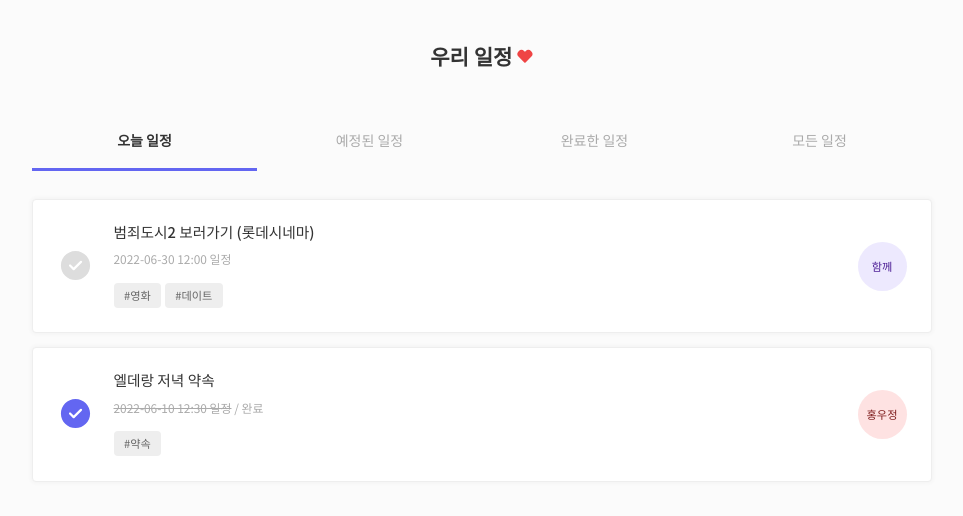
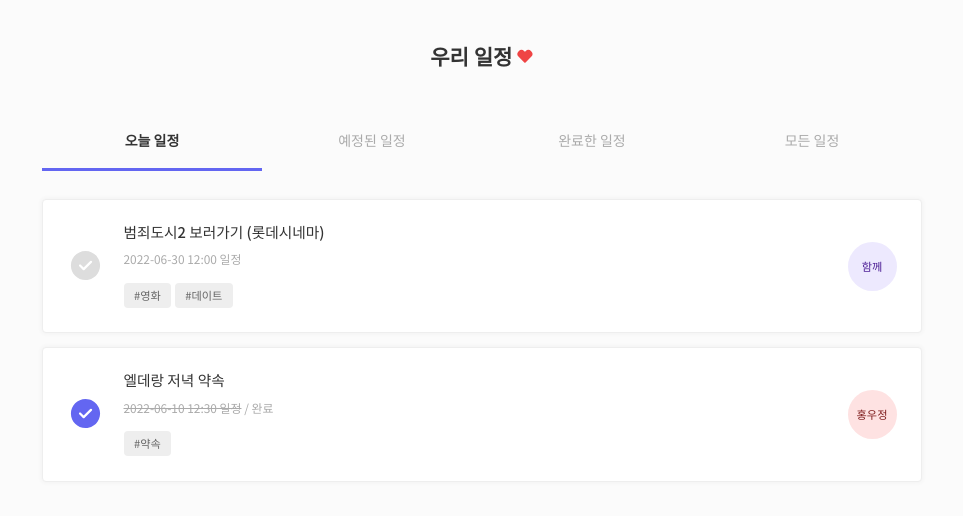
Before and after one commit to pys99pys/we-client, a React (Create React App) app: page / in a window 1280 px wide. Shown: the top 516 px of the page, without its empty margins (158-1121 px from the left). Built offline with nearby package versions, Linux system fonts and the light colour scheme.

Commit message:
컨테이너 너비 수정 900px -> 880px

```diff
--- a/src/styles/variable.css
+++ b/src/styles/variable.css
@@ -1,6 +1,6 @@
 :root {
   --base-font-size: 14px;
-  --base-container-width: 900px;
+  --base-container-width: 880px;
   --border-radius: 4px;
   --color-primary: #6366f1;
   --color-primary-hover: #4f46e5;
```
